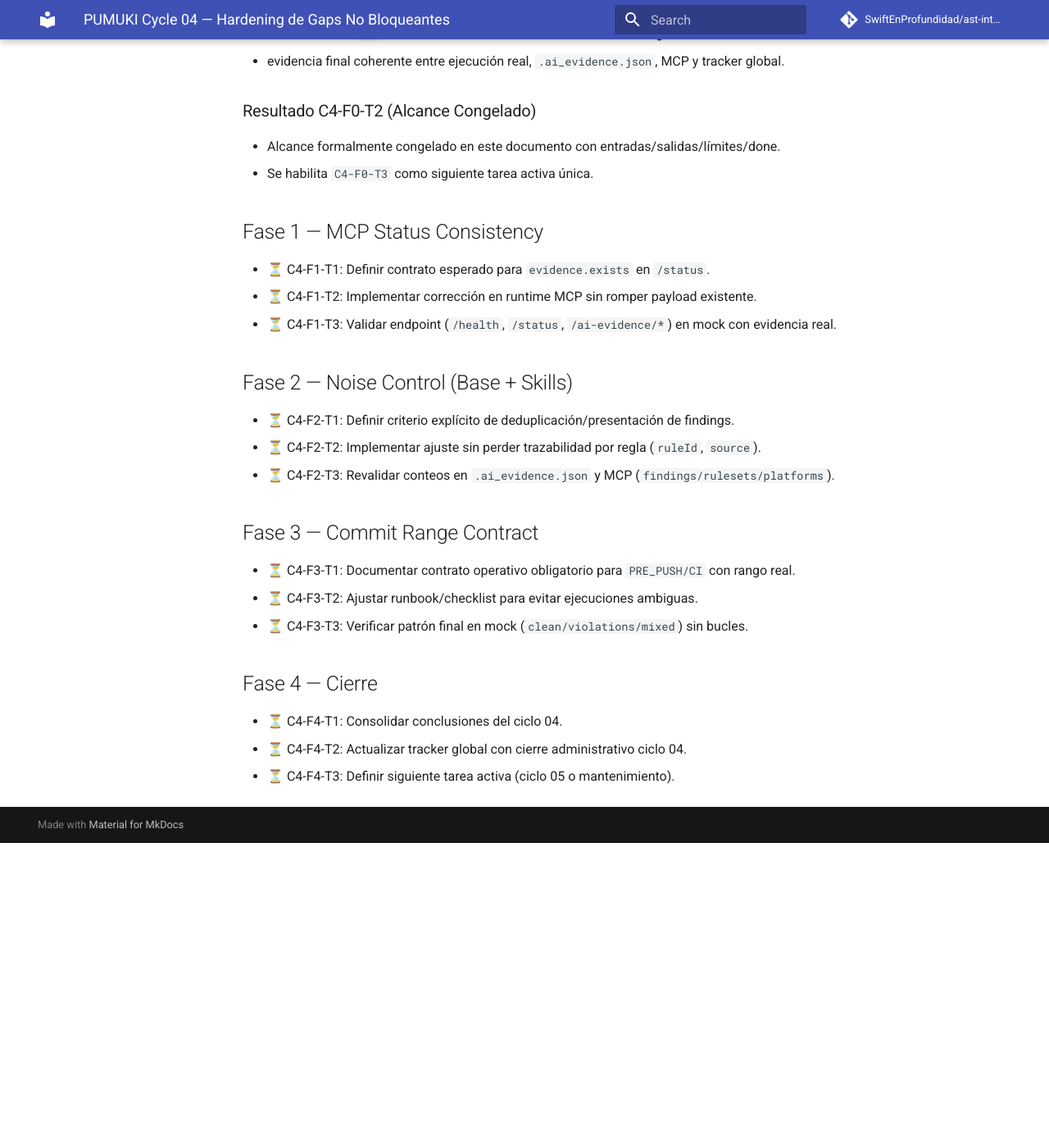
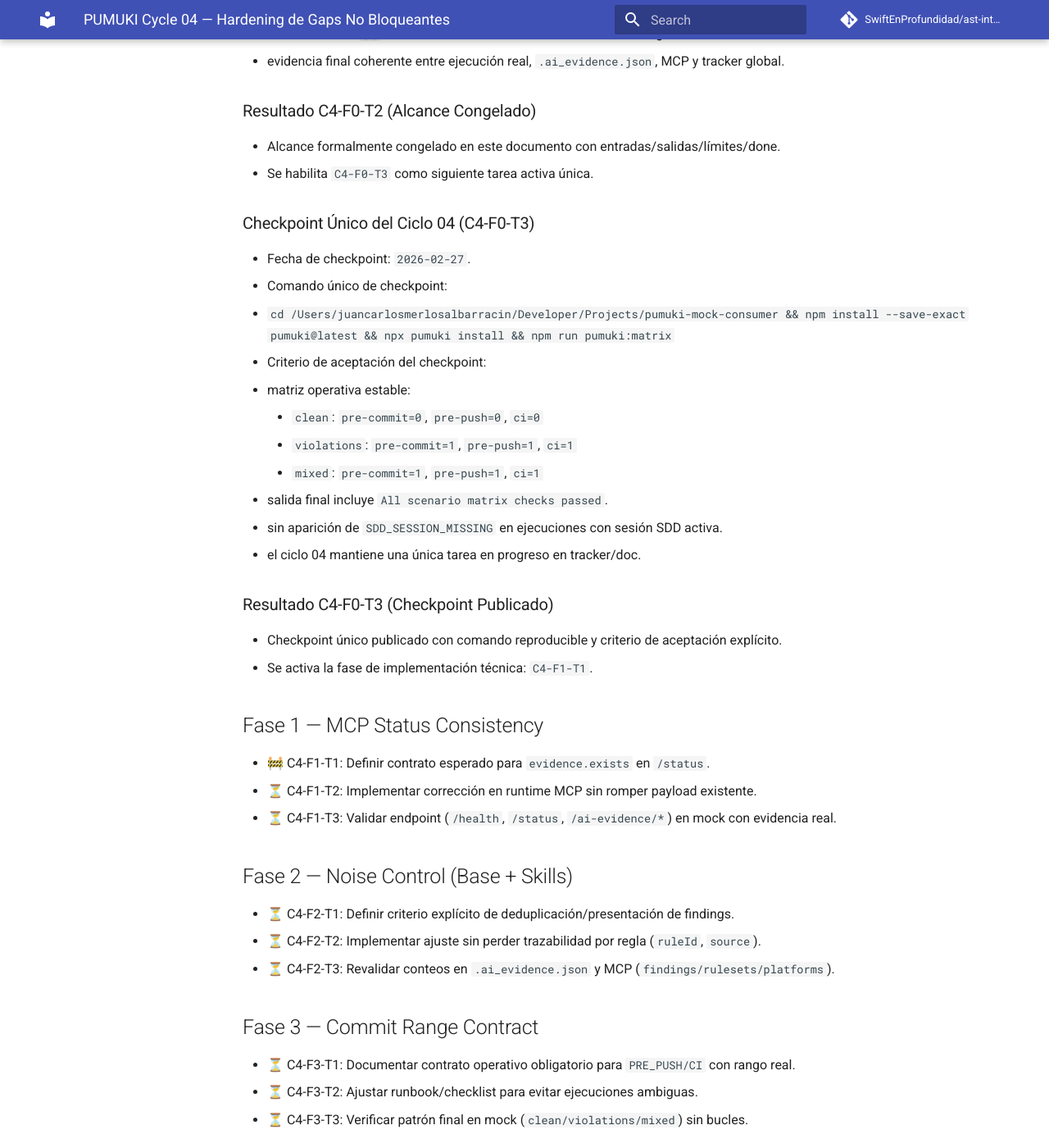
Before and after one commit to SwiftEnProfundidad/ast-intelligence-hooks, an MkDocs documentation site: the page built from docs/PUMUKI_CYCLE_04_GAP_HARDENING.md, in a window 1280 px wide and 1400 px high, scrolled down 1722 px. Shown: the whole window at 82% size. Built offline with MkDocs 1.6.1 and Material for MkDocs 9.7.7, drawn with Linux system fonts in a browser that asks for light colours; comment, search, counter and statistics services are not loaded; before the commit the page ends 2750 px from its top, so only the background shows below that; some of the changed text lies outside the part shown.

Commit message:
docs(cycle-04): close C4-F0-T3 and activate C4-F1-T1

```diff
--- a/docs/PUMUKI_CYCLE_04_GAP_HARDENING.md
+++ b/docs/PUMUKI_CYCLE_04_GAP_HARDENING.md
@@ -21,7 +21,7 @@ Cerrar de forma finita los gaps no bloqueantes detectados en ciclo 03, mantenien
 ## Fase 0 — Arranque y Alcance
 - ✅ C4-F0-T1: Crear documento del ciclo 04 y alinear tracking global.
 - ✅ C4-F0-T2: Congelar alcance exacto del ciclo 04 (entradas/salidas/límites/done).
-- 🚧 C4-F0-T3: Publicar checkpoint único del ciclo 04 (comando + criterio de aceptación).
+- ✅ C4-F0-T3: Publicar checkpoint único del ciclo 04 (comando + criterio de aceptación).
 
 ### Resultado C4-F0-T1 (Documento Creado)
 - Documento creado: `docs/PUMUKI_CYCLE_04_GAP_HARDENING.md`.
@@ -49,8 +49,25 @@ Cerrar de forma finita los gaps no bloqueantes detectados en ciclo 03, mantenien
 - Alcance formalmente congelado en este documento con entradas/salidas/límites/done.
 - Se habilita `C4-F0-T3` como siguiente tarea activa única.
 
+### Checkpoint Único del Ciclo 04 (C4-F0-T3)
+- Fecha de checkpoint: `2026-02-27`.
+- Comando único de checkpoint:
+  - `cd /Users/juancarlosmerlosalbarracin/Developer/Projects/pumuki-mock-consumer && npm install --save-exact pumuki@latest && npx pumuki install && npm run pumuki:matrix`
+- Criterio de aceptación del checkpoint:
+  - matriz operativa estable:
+    - `clean`: `pre-commit=0`, `pre-push=0`, `ci=0`
+    - `violations`: `pre-commit=1`, `pre-push=1`, `ci=1`
+    - `mixed`: `pre-commit=1`, `pre-push=1`, `ci=1`
+  - salida final incluye `All scenario matrix checks passed`.
+  - sin aparición de `SDD_SESSION_MISSING` en ejecuciones con sesión SDD activa.
+  - el ciclo 04 mantiene una única tarea en progreso en tracker/doc.
+
+### Resultado C4-F0-T3 (Checkpoint Publicado)
+- Checkpoint único publicado con comando reproducible y criterio de aceptación explícito.
+- Se activa la fase de implementación técnica: `C4-F1-T1`.
+
 ## Fase 1 — MCP Status Consistency
-- ⏳ C4-F1-T1: Definir contrato esperado para `evidence.exists` en `/status`.
+- 🚧 C4-F1-T1: Definir contrato esperado para `evidence.exists` en `/status`.
 - ⏳ C4-F1-T2: Implementar corrección en runtime MCP sin romper payload existente.
 - ⏳ C4-F1-T3: Validar endpoint (`/health`, `/status`, `/ai-evidence/*`) en mock con evidencia real.
 
```
Also changed, not shown: docs/REFRACTOR_PROGRESS.md (+2 -1 lines).
